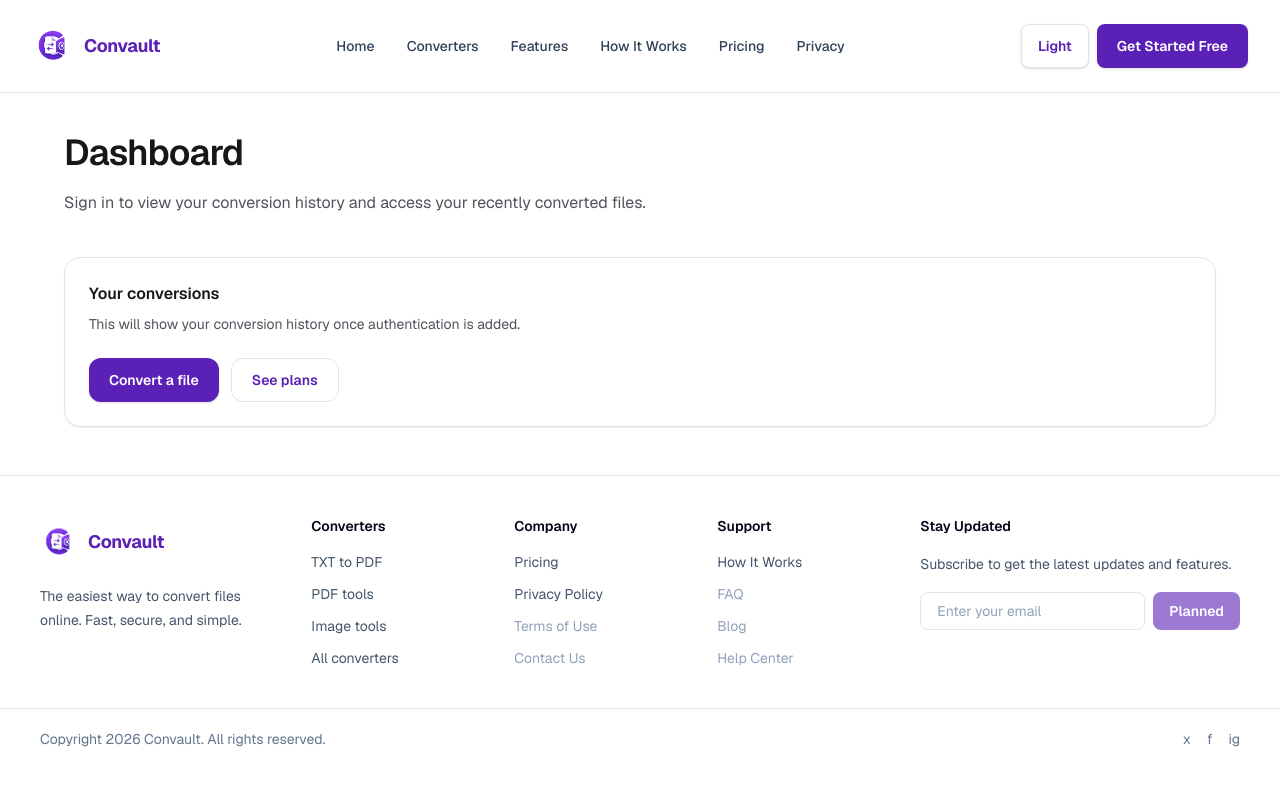
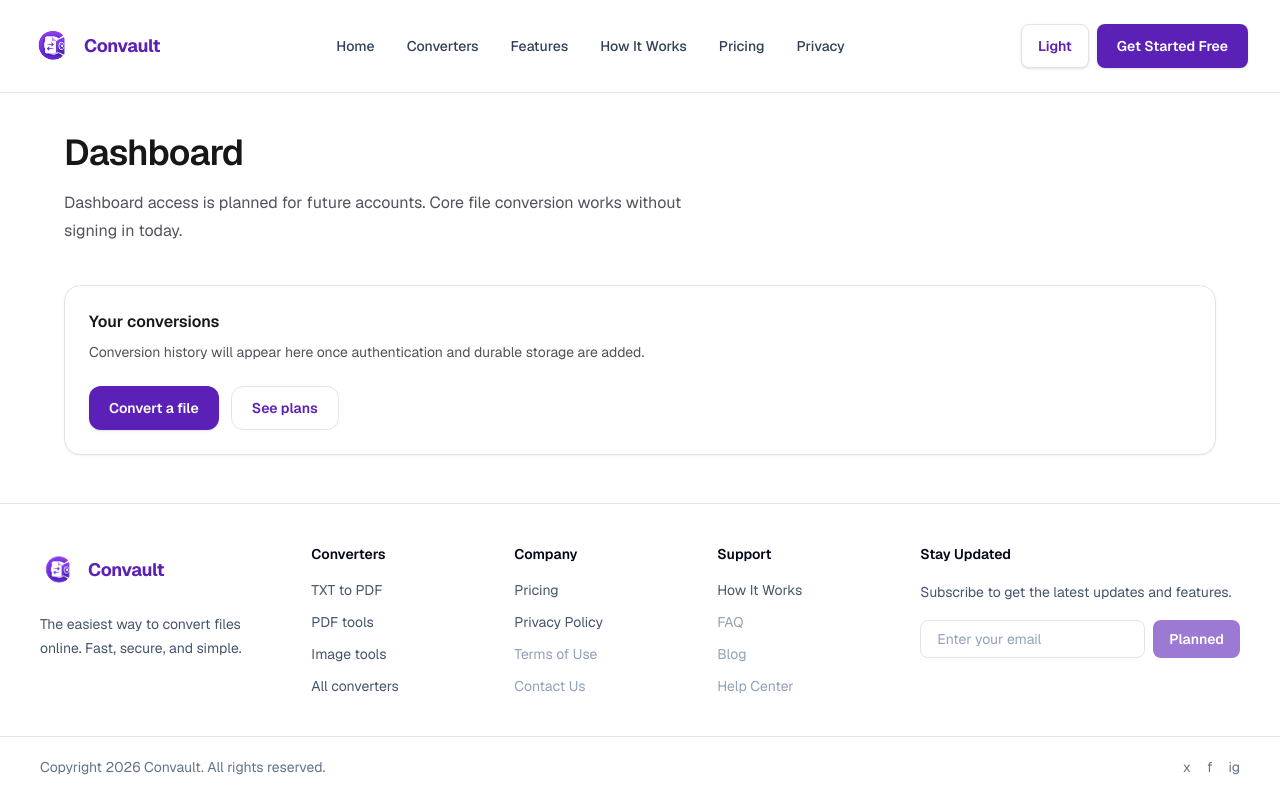
Before and after one commit to Zenthura-Inc/convault, a Next.js app: page /dashboard in a window 1280 px wide. Built offline with nearby package versions, Linux system fonts and the light colour scheme.

Commit message:
fix: harden dashboard placeholder and dependency overrides

```diff
--- a/src/app/dashboard/page.tsx
+++ b/src/app/dashboard/page.tsx
@@ -4,6 +4,10 @@ import Link from "next/link";
 export const metadata: Metadata = {
   title: "Dashboard - Convault",
   description: "Convault dashboard placeholder for future conversion history and account features.",
+  robots: {
+    index: false,
+    follow: false,
+  },
 };
 
 export default function DashboardPage() {
@@ -14,15 +18,16 @@ export default function DashboardPage() {
           Dashboard
         </h1>
         <p className="max-w-2xl text-base leading-7 text-zinc-600 dark:text-zinc-300">
-          Sign in to view your conversion history and access your recently
-          converted files.
+          Dashboard access is planned for future accounts. Core file conversion
+          works without signing in today.
         </p>
       </section>
 
       <section className="rounded-2xl border border-[var(--border-subtle)] bg-[var(--surface)] p-6 shadow-[var(--shadow-soft)]">
         <h2 className="text-base font-semibold">Your conversions</h2>
         <p className="mt-2 text-sm text-zinc-600 dark:text-zinc-300">
-          This will show your conversion history once authentication is added.
+          Conversion history will appear here once authentication and durable
+          storage are added.
         </p>
 
         <div className="mt-6 flex flex-col gap-3 sm:flex-row">
```
Also changed, not shown: package.json (+4 -4 lines), 2 other files (tests, documents, lock files or other folders).
